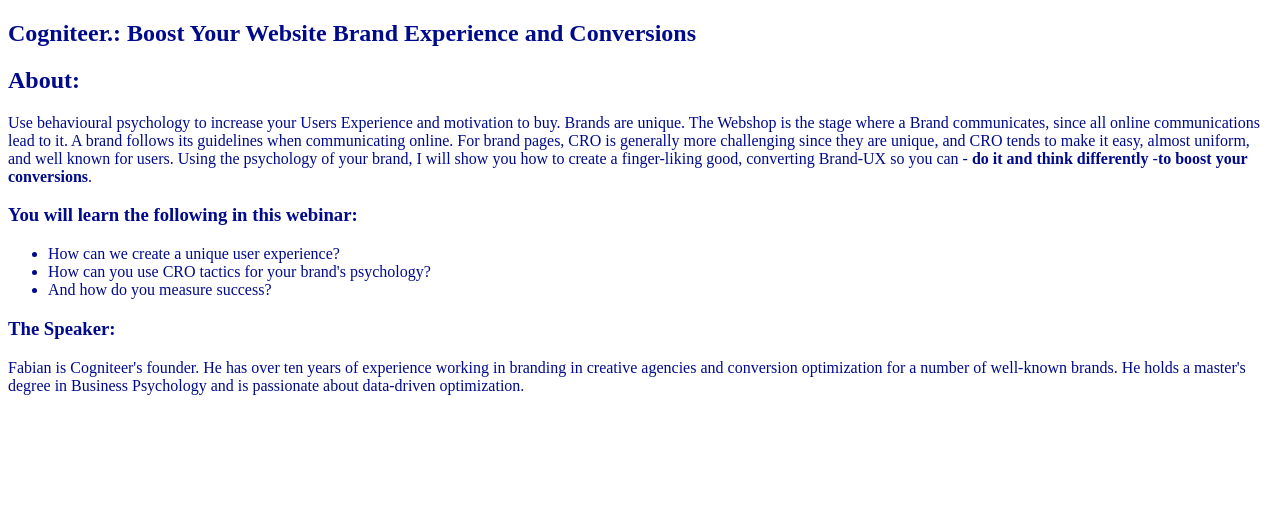
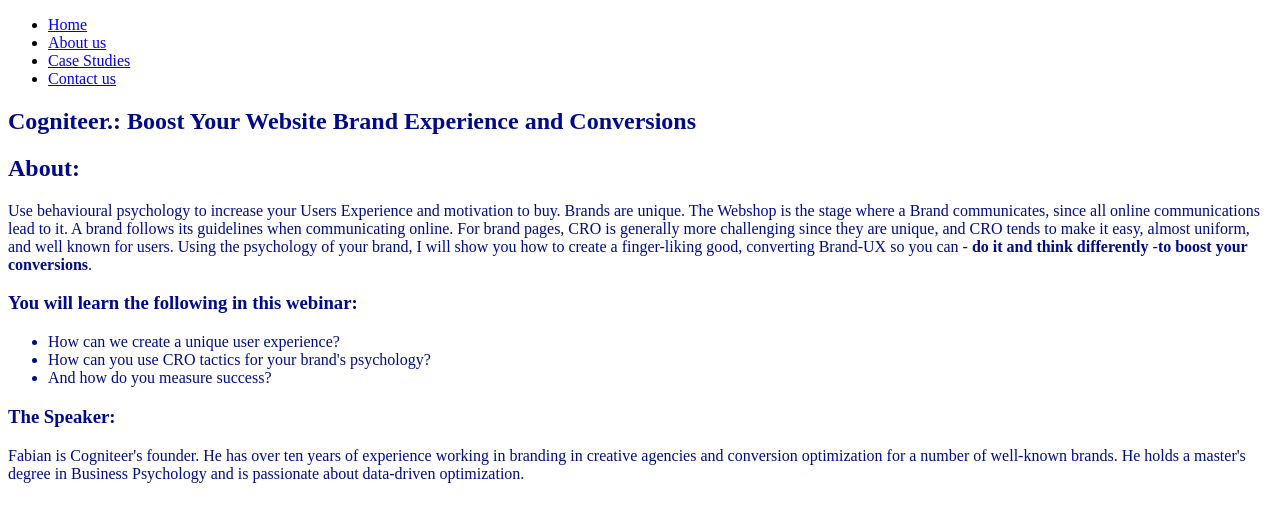
Before and after one commit to frauhans/odin-landingpage, a plain HTML site: page index.html in a window 1280 px wide. Drawn offline with Linux system fonts and the light colour scheme.

Commit message:
add index.html

```diff
--- a/index.html
+++ b/index.html
@@ -6,6 +6,13 @@
     <title>Cogniteer.</title>
     <link rel="stylesheet" href="main.css">
     <div id="header">
+        <ul>
+            <li><a href="index.html">Home</a></li>
+            <li><a href="aboutus.html">About us</a></li>
+            <li><a href="casestudies.html">Case Studies</a></li>
+            <li><a href="contactus.html">Contact us</a></li>
+        </ul>
+    </div>
 
 </head>
 
```
